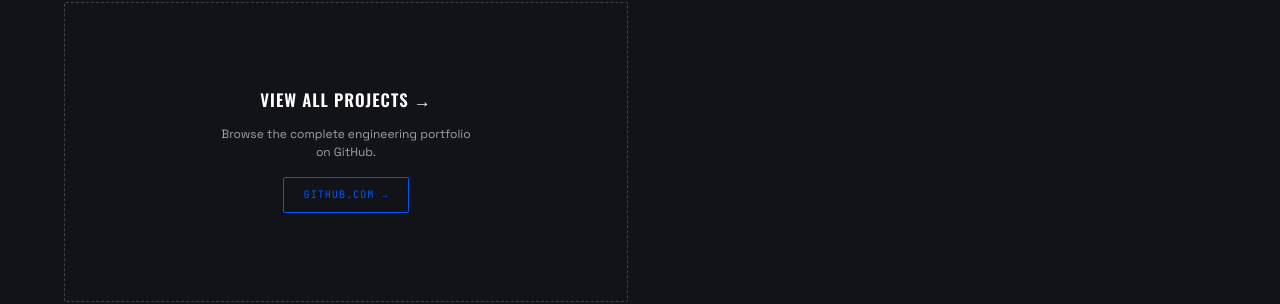
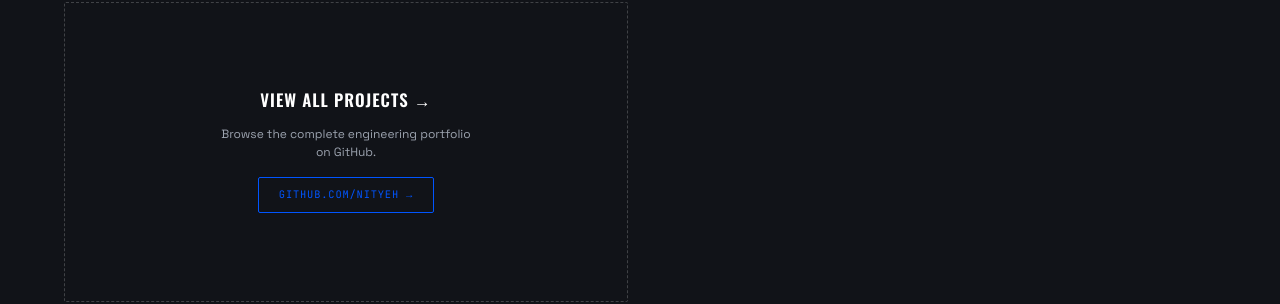
Before and after one commit to AbhinavKashyap-21/portfolio, a React (Vite) app: page / in a window 1280 px wide. Shown: the part 5840-6144 px from the top of the page. Built offline with nearby package versions, Linux system fonts and the light colour scheme.

Commit message:
fix: replace generic github link with user profile in view all projects card

```diff
--- a/src/sections/Projects.jsx
+++ b/src/sections/Projects.jsx
@@ -163,12 +163,12 @@
                 Browse the complete engineering portfolio on GitHub.
               </p>
               <a
-                href="https://github.com"
+                href="https://github.com/Nityeh"
                 target="_blank"
                 rel="noopener noreferrer"
                 className="proj-card__cta-link"
               >
-                github.com →
+                github.com/Nityeh →
               </a>
             </div>
           </article>
```
